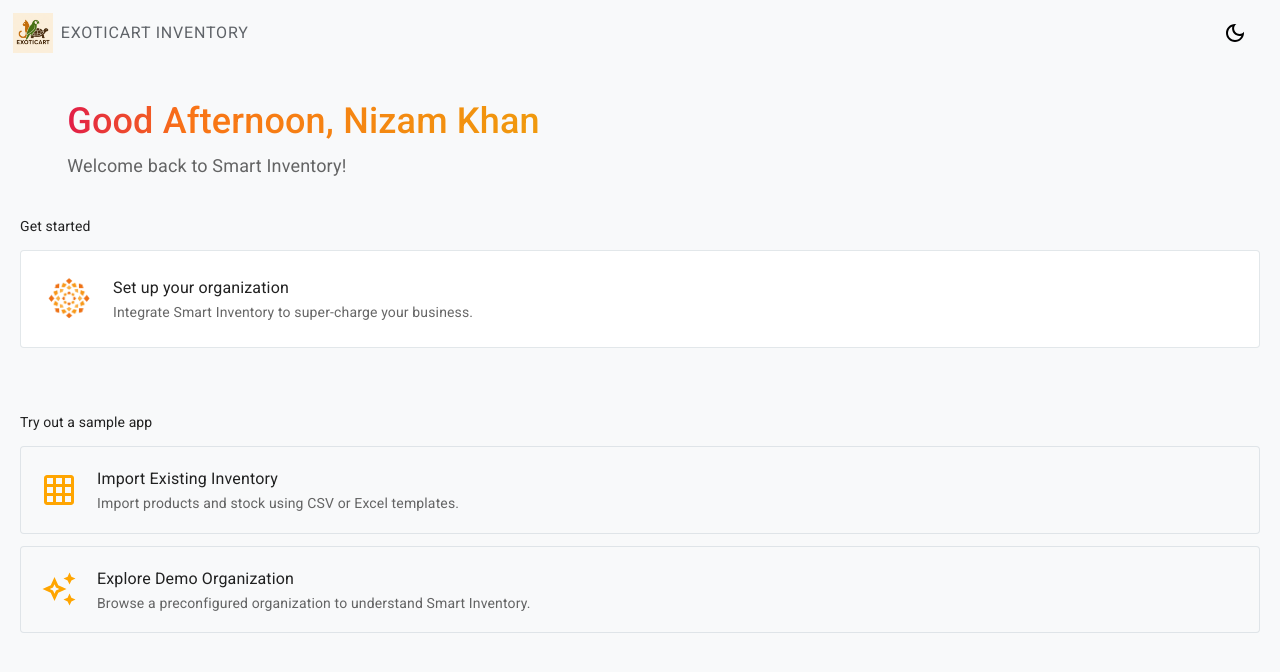
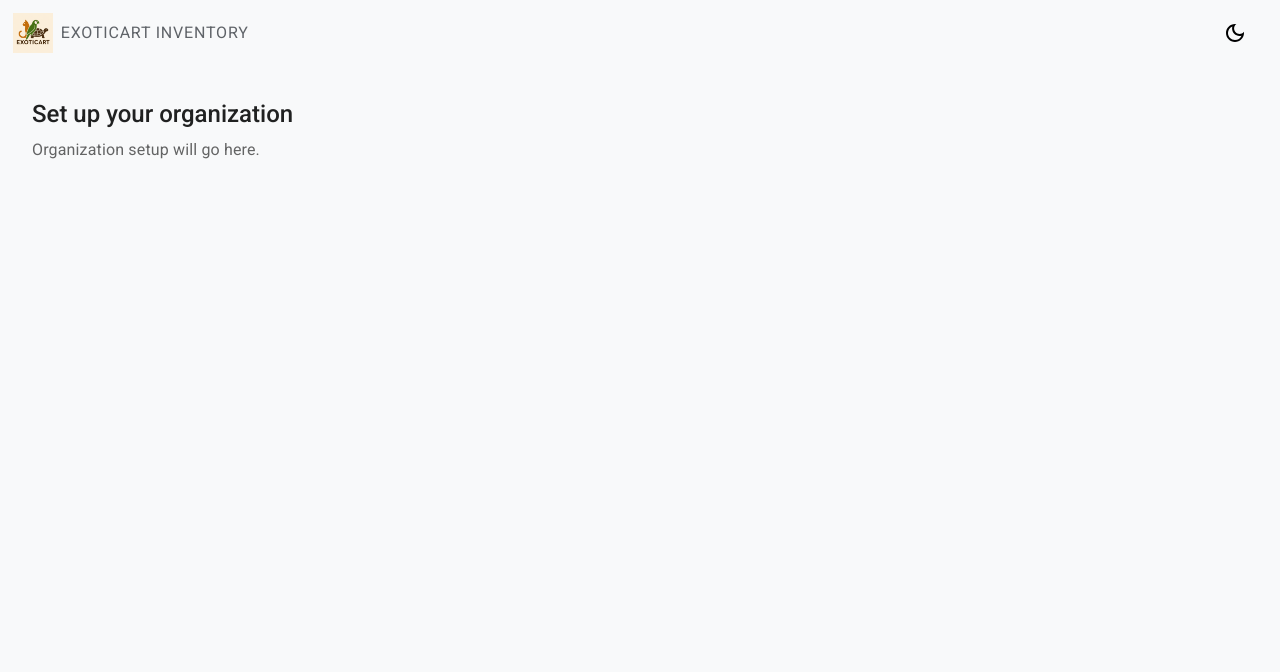
Before and after one commit to 1-Shyam-Agarwal/Exoticart-Inventory, a React (Vite) app: page /setup-org in a window 1280 px wide. Shown: the top 672 px of the page. Built offline with nearby package versions, Linux system fonts and the light colour scheme.

Commit message:
add: routing

```diff
--- a/package.json
+++ b/package.json
@@ -20,6 +20,7 @@
     "lucide-react": "^1.31.0",
     "react": "^19.2.8",
     "react-dom": "^19.2.8",
+    "react-router-dom": "^7.18.2",
     "tailwindcss": "^4.3.3"
   },
   "devDependencies": {
--- a/src/App.jsx
+++ b/src/App.jsx
@@ -1,11 +1,15 @@
+import { Routes, Route } from 'react-router-dom';
 import ShowOrgPage from './pages/ShowOrgPage';
+import SetupOrgPage from './pages/SetupOrgPage';
+
 function App() {
-
   return (
-    <>
-      <ShowOrgPage />
-    </>
-  )
+      <Routes>
+        <Route path="/" element={<ShowOrgPage />} />
+        <Route path="/setup-org" element={<SetupOrgPage />} />
+        <Route path="*" element={<div>404 Not Found</div>} />
+      </Routes>
+  );
 }
 
-export default App
+export default App;
--- a/src/components/molecules/showOrganisation/CreateOrgCard.jsx
+++ b/src/components/molecules/showOrganisation/CreateOrgCard.jsx
@@ -2,9 +2,12 @@ import Box from '@mui/material/Box';
 import Button from '@mui/material/Button';
 import Stack from '@mui/material/Stack';
 import Typography from '@mui/material/Typography';
+import { useNavigate } from 'react-router-dom';
 import developerLogo from '../../../../public/assets/developer_logo.png';
 
 export function CreateOrganizationCard() {
+  const navigate = useNavigate();
+
   return (
     <Box sx={{ mt: 0.5, mx: 2.5 }}>
       <Typography
@@ -18,6 +21,7 @@ export function CreateOrganizationCard() {
         type="button"
         variant="outlined"
         fullWidth
+        onClick={() => navigate('/setup-org')}
         sx={{
           p: 2.5,
           textTransform: 'none',
@@ -44,7 +48,7 @@ export function CreateOrganizationCard() {
             sx={{ width: 56, height: 56, objectFit: 'contain' }}
           />
 
-          <Stack spacing={0.5} sx={{ alignItems: 'flex-start'}}>
+          <Stack spacing={0.5} sx={{ alignItems: 'flex-start' }}>
             <Typography variant="body1" sx={{ fontWeight: 400, color: 'text.primary' }}>
               Set up your organization
             </Typography>
--- a/src/main.jsx
+++ b/src/main.jsx
@@ -9,12 +9,15 @@ import App from './App.jsx'
 import CssBaseline from '@mui/material/CssBaseline';
 import { ThemeProvider } from '@mui/material/styles';
 import { theme } from './theme.js';
+import { BrowserRouter } from 'react-router-dom';
 
 createRoot(document.getElementById('root')).render(
   <StrictMode>
-    <ThemeProvider theme={theme}>
-      <CssBaseline />
-      <App />
-    </ThemeProvider>
+    <BrowserRouter>
+      <ThemeProvider theme={theme}>
+        <CssBaseline />
+        <App />
+      </ThemeProvider>
+    </BrowserRouter>
   </StrictMode>,
 )
--- /dev/null
+++ b/src/pages/SetupOrgPage.jsx
@@ -0,0 +1,28 @@
+import Box from '@mui/material/Box';
+import Typography from '@mui/material/Typography';
+import AppHeader from '../components/molecules/showOrganisation/AppHeader';
+
+function SetupOrgPage() {
+  return (
+    <Box
+      sx={{
+        bgcolor: 'background.main',
+        minHeight: '100vh',
+        overflowY: 'auto',
+        scrollBehavior: 'smooth',
+      }}
+    >
+      <AppHeader />
+      <Box sx={{ p: 4 }}>
+        <Typography variant="h5" sx={{ fontWeight: 500, color: 'text.primary' }}>
+          Set up your organization
+        </Typography>
+        <Typography variant="body1" sx={{ mt: 1, color: 'text.secondary' }}>
+          Organization setup will go here.
+        </Typography>
+      </Box>
+    </Box>
+  );
+}
+
+export default SetupOrgPage;
```
Also changed, not shown: 1 other file (tests, documents, lock files or other folders).
